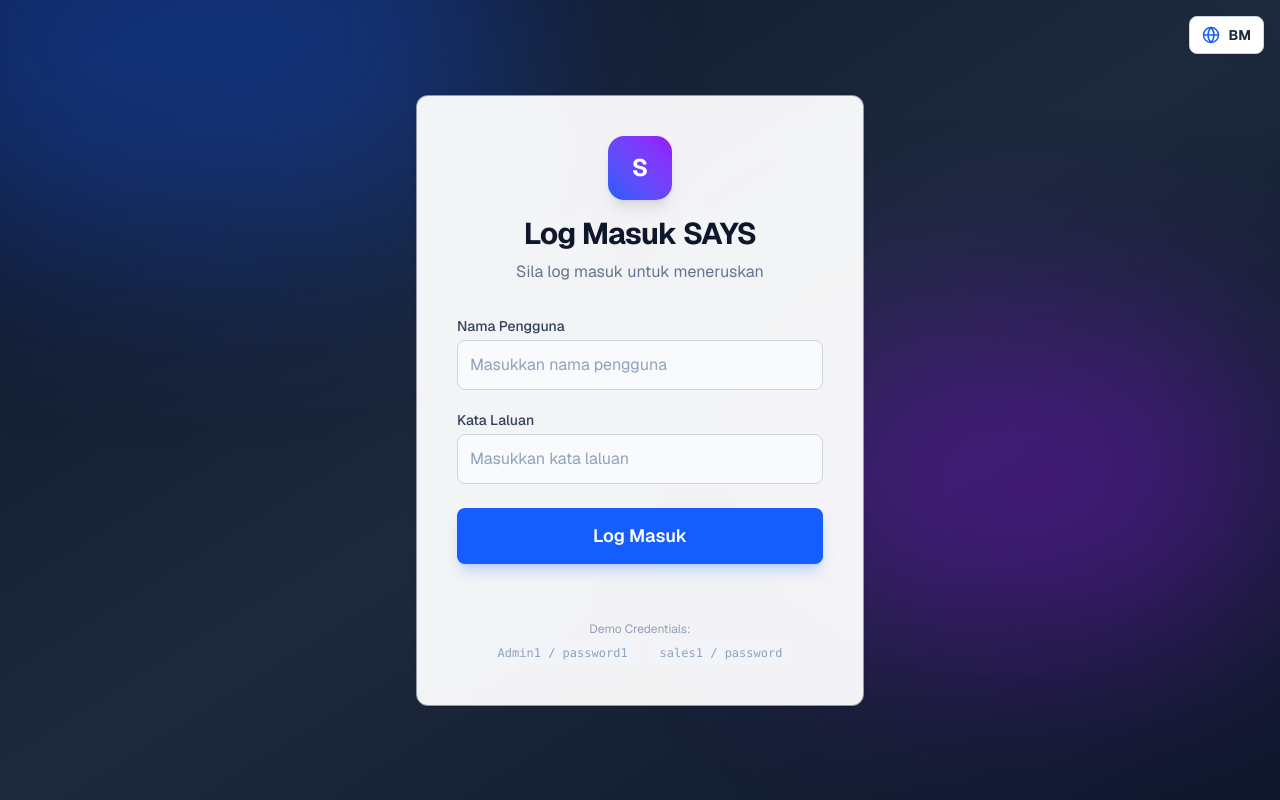
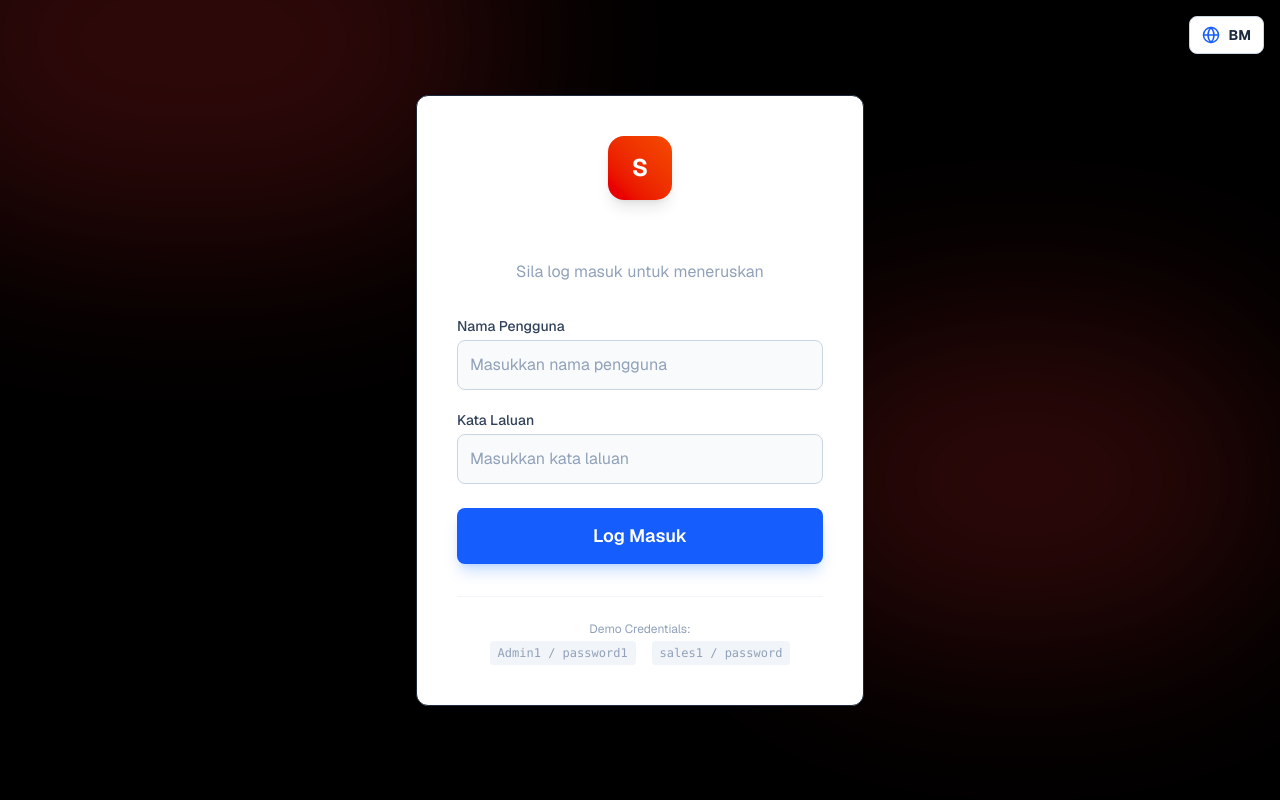
Before and after one commit to gembosix123-netizen/says-web, a Next.js app: page /login in a window 1280 px wide. Built offline with nearby package versions, Linux system fonts and the light colour scheme.

Commit message:
UI Fix: Redesign Login Page to Dark Mode (SAYS 2.0) to confirm deployment update

```diff
--- a/app/login/page.tsx
+++ b/app/login/page.tsx
@@ -47,25 +47,25 @@ export default function LoginPage() {
   };
 
   return (
-    <div className="min-h-screen flex items-center justify-center bg-gradient-to-br from-slate-900 via-slate-800 to-slate-900 p-4 relative overflow-hidden">
+    <div className="min-h-screen flex items-center justify-center bg-black p-4 relative overflow-hidden">
 
       {/* Abstract Background Shapes */}
       <div className="absolute top-0 left-0 w-full h-full overflow-hidden pointer-events-none z-0">
-        <div className="absolute -top-[20%] -left-[10%] w-[50%] h-[50%] bg-blue-600 rounded-full blur-[100px] opacity-20 animate-pulse" />
-        <div className="absolute top-[40%] right-[0%] w-[40%] h-[40%] bg-purple-600 rounded-full blur-[100px] opacity-20 animate-pulse delay-1000" />
+        <div className="absolute -top-[20%] -left-[10%] w-[50%] h-[50%] bg-red-900 rounded-full blur-[100px] opacity-20 animate-pulse" />
+        <div className="absolute top-[40%] right-[0%] w-[40%] h-[40%] bg-red-900 rounded-full blur-[100px] opacity-20 animate-pulse delay-1000" />
       </div>
 
       <div className="absolute top-4 right-4 z-20">
         <LanguageSwitcher />
       </div>
 
-      <Card className="w-full max-w-md space-y-8 p-10 border-slate-700/50 bg-white/95 backdrop-blur-sm shadow-2xl relative z-10 rounded-2xl">
+      <Card className="w-full max-w-md space-y-8 p-10 border-slate-800 bg-slate-900/95 backdrop-blur-sm shadow-2xl relative z-10 rounded-2xl">
         <div className="text-center space-y-2">
-            <div className="inline-flex items-center justify-center w-16 h-16 rounded-2xl bg-gradient-to-tr from-blue-600 to-purple-600 mb-4 shadow-lg">
+            <div className="inline-flex items-center justify-center w-16 h-16 rounded-2xl bg-gradient-to-tr from-red-600 to-orange-600 mb-4 shadow-lg">
                 <span className="text-white font-bold text-2xl">S</span>
             </div>
-            <h1 className="text-3xl font-bold text-slate-900 tracking-tight">{t('login_title')}</h1>
-            <p className="text-slate-500">{t('login_subtitle')}</p>
+            <h1 className="text-3xl font-bold text-white tracking-tight">SISTEM SAYS 2.0</h1>
+            <p className="text-slate-400">{t('login_subtitle')}</p>
         </div>
 
         <form onSubmit={handleLogin} className="space-y-6 mt-8">
```
